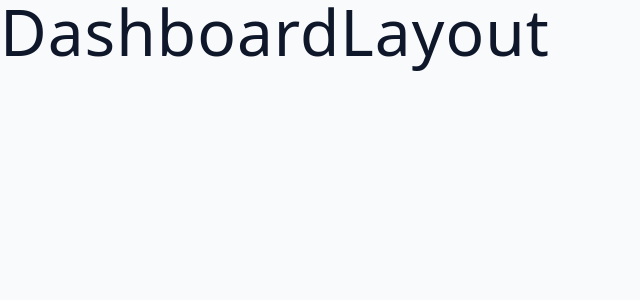
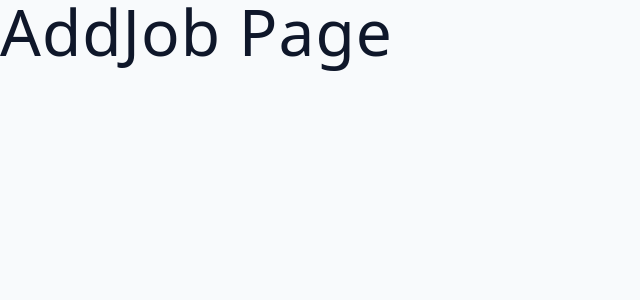
Before and after one commit to Omarr-kh/mern-jobify, a React (Vite) app in the folder client/: page /dashboard in a window 1280 px wide. Shown: the top 300 px of the page, without its empty margins (0-640 px from the left). Built offline with nearby package versions, Linux system fonts and the light colour scheme.

Commit message:
update DashboardLayout to use Outlet for nested routing

```diff
--- a/client/src/pages/DashboardLayout.jsx
+++ b/client/src/pages/DashboardLayout.jsx
@@ -1,4 +1,10 @@
+import { Outlet } from "react-router-dom";
+
 function DashboardLayout() {
-  return <h1>DashboardLayout</h1>;
+  return (
+    <div>
+      <Outlet />
+    </div>
+  );
 }
 export default DashboardLayout;
```
